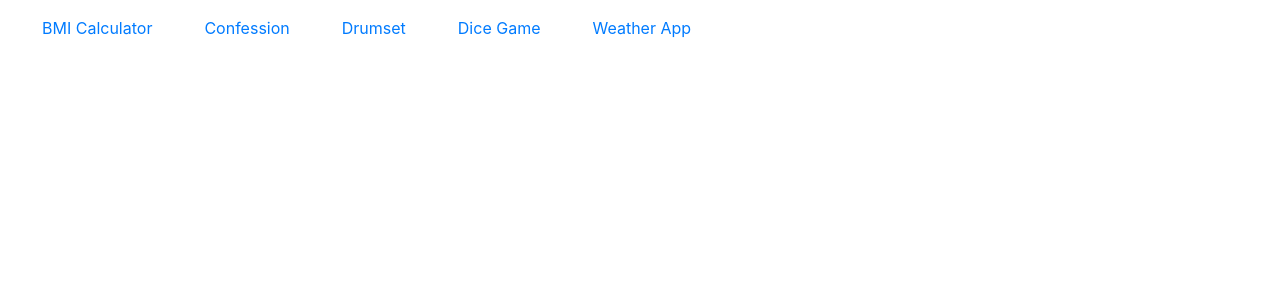
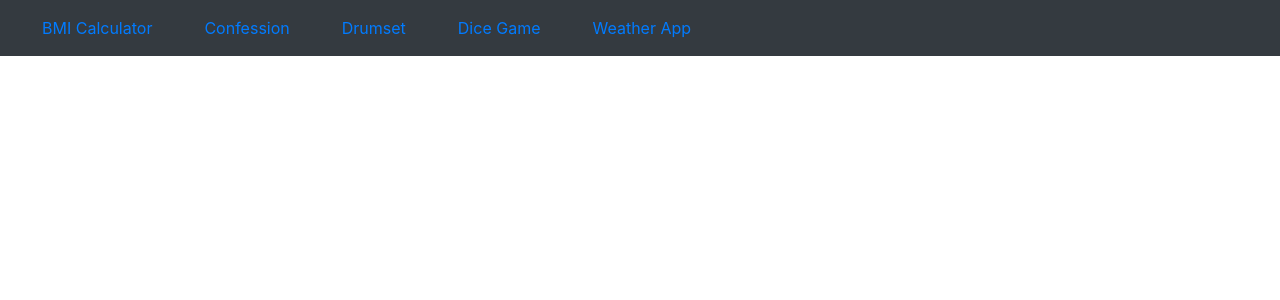
Before and after one commit to shailendrarijal/shailendrarijal.github.io, a React (Create React App) app in the folder client/: page /Weatherapp in a window 1280 px wide. Shown: the top 300 px of the page. Built offline with nearby package versions, Linux system fonts and the light colour scheme.

Commit message:
'update-navbar.1'

```diff
--- a/client/src/components/Navbar.jsx
+++ b/client/src/components/Navbar.jsx
@@ -3,7 +3,7 @@ import { Link } from 'react-router-dom';
 
 function Navbar() {
     return (
-      <div className="navbar fixed-top navbar-expand-md text-center">
+      <div className="navbar bg-dark fixed-top navbar-expand-md text-center">
 
           <Link className="nav-link" to="/components/calculator">BMI Calculator </Link>
           {/* <p className="card-body">Calculate your BMI by entering your height and weight</p> */}
```
